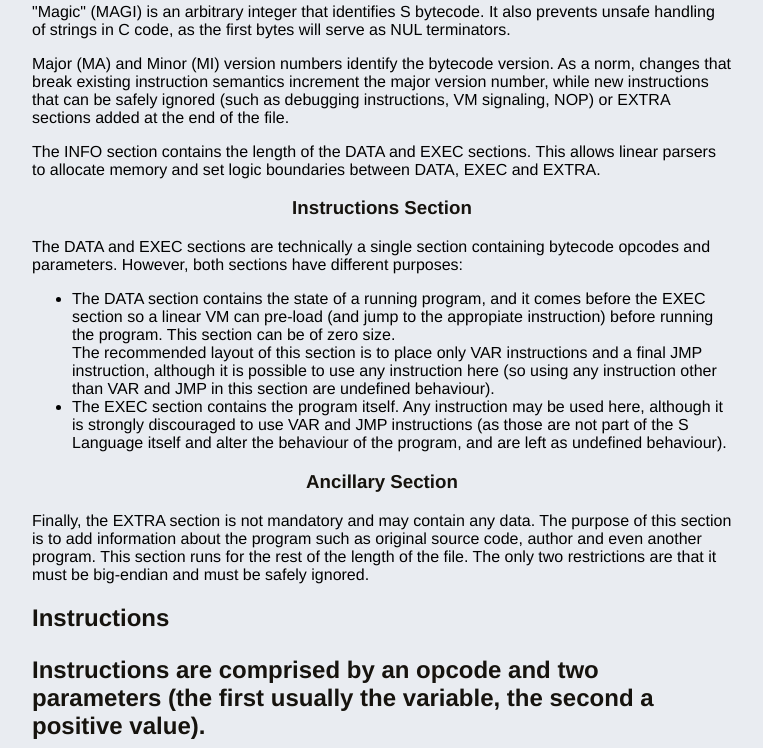
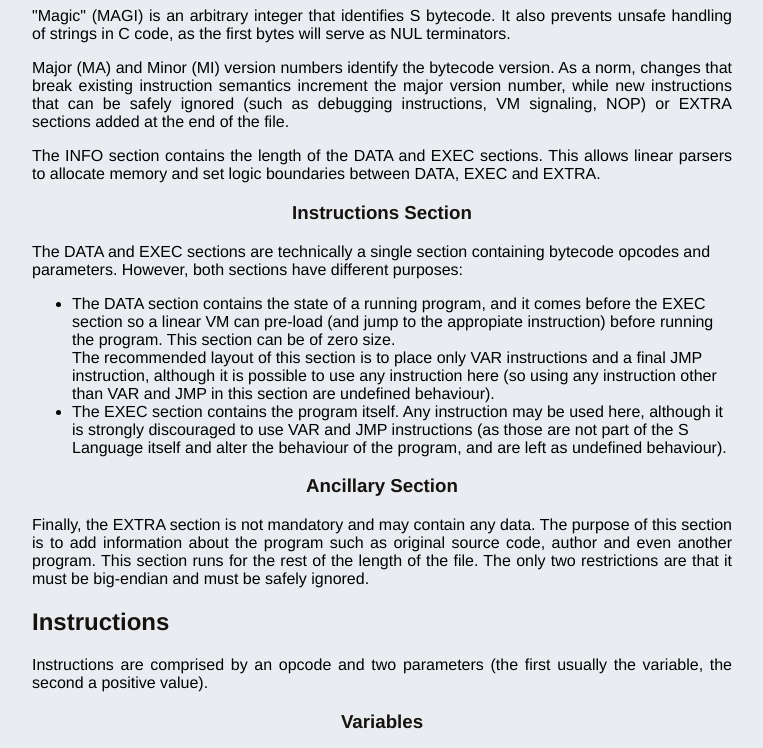
Before and after one commit to pcostesi/spy, a plain HTML site: page index.html in a window 1280 px wide. Shown: the part 1336-2084 px from the top of the page, without its empty margins (258-1021 px from the left). Drawn offline with Linux system fonts and the light colour scheme.

Commit message:
Fixed markup error

```diff
--- a/index.html
+++ b/index.html
@@ -27,6 +27,7 @@
     pre { background: #000; color: #fff; padding: 15px;}
     hr { border: 0; width: 80%; border-bottom: 1px solid #aaa}
     .footer { text-align:center; padding-top:30px; font-style: italic; }
+    p {text-align: justify;}
   </style>
 </head>
 
@@ -65,7 +66,7 @@ Fig. 1: A minimal bytecode layout
     \_______________________/  \__________________________________________/
             Metadata                           Instructions
 </pre>
-
+<p>
         S bytecode is big-endian and has the following layout:
         <ul>
             <li> A Header _non-padded_ struct with:
@@ -109,6 +110,8 @@ Fig. 1: A minimal bytecode layout
               safefly ignored by virtual machines.
             </li>
          </ul>
+
+         </p>
 <h3>Metadata Section</h3>
 
 <p>"Magic" (MAGI) is an arbitrary integer that identifies S bytecode. It
@@ -150,11 +153,9 @@ as original source code, author and even another program. This section
 runs for the rest of the length of the file. The only two restrictions
 are that it must be big-endian and must be safely ignored.
 </p>
-<h2>Instructions<h2>
-<p>
-Instructions are comprised by an opcode and two parameters (the first
-usually the variable, the second a positive value).
-</p>
+<h2>Instructions</h2>
+<p>Instructions are comprised by an opcode and two parameters (the first
+usually the variable, the second a positive value).</p>
 <h3>Variables</h3>
 <p>Variables are signed short integers:<p>
 <ul>
```
